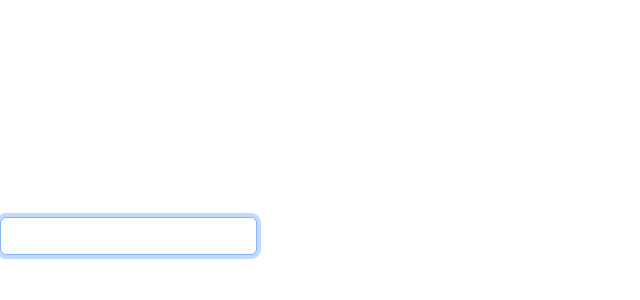
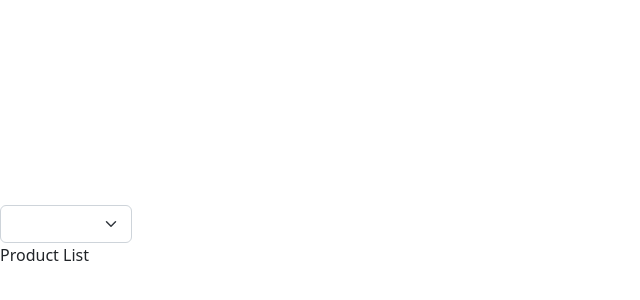
Before and after one commit to mayankgupta804/react-app, a React (Vite) app: page / in a window 1280 px wide. Shown: the part 164-464 px from the top of the page, without its empty margins (0-640 px from the left). Built offline with nearby package versions, Linux system fonts and the light colour scheme; the HTML template or start-up script is replaced by a standard one.

Commit message:
Learn effect hooks with dependencies

```diff
--- a/src/App.tsx
+++ b/src/App.tsx
@@ -1,11 +1,8 @@
-import { useEffect, useRef } from "react";
+import { useEffect, useState } from "react";
+import ProductList from "./ProductList";
 
 function App() {
-  const ref = useRef<HTMLInputElement>(null);
-
-  useEffect(() => {
-    if (ref.current) ref.current.focus();
-  });
+  const [category, setCategory] = useState("");
 
   useEffect(() => {
     window.document.title = 'My App';
@@ -13,7 +10,12 @@
 
   return (
     < div >
-      <input ref={ref} type="text" className="form-control" />
+      <select name="" id="" className="form-select" onChange={(event) => setCategory(event.target.value)}>
+        <option value=""></option>
+        <option value="Clothing">Clothing</option>
+        <option value="Household">Household</option>
+      </select>
+      <ProductList category={category} />
     </div >
   );
 }
--- /dev/null
+++ b/src/ProductList.tsx
@@ -0,0 +1,23 @@
+import { useEffect, useState } from "react";
+
+const ProductList = ({ category }: { category: string }) => {
+
+  const [products, setProducts] = useState<string[]>([]);
+
+  useEffect(() => {
+    console.log("fetching products in: ", category);
+    setProducts(["Clothing", "Household"]);
+  }, [category]);
+
+  useEffect(() => {
+    console.log(products)
+  });
+
+  return (
+    <div>
+      Product List
+    </div>
+  )
+};
+
+export default ProductList;
```
